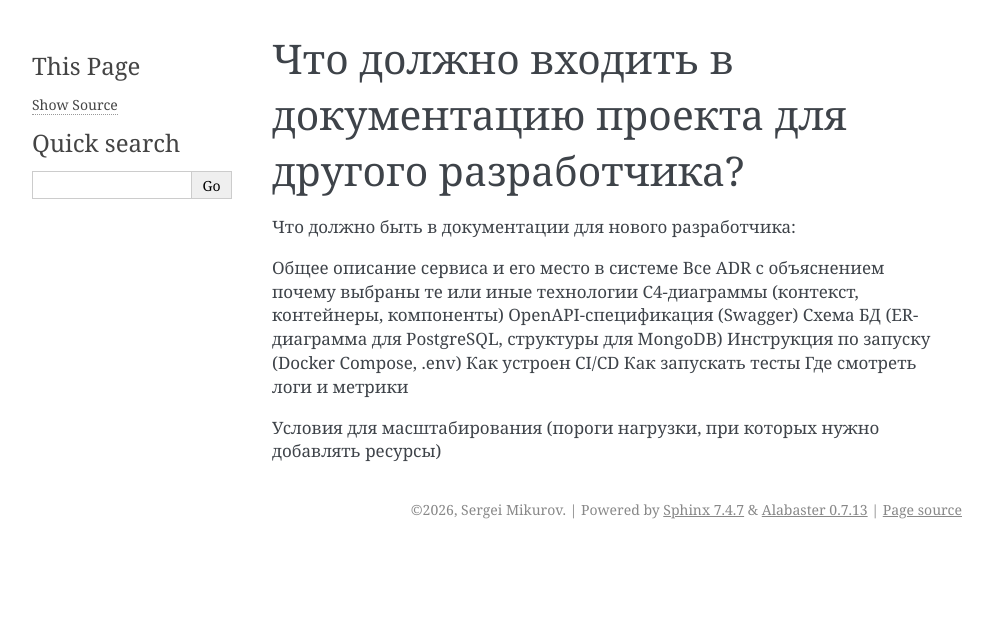
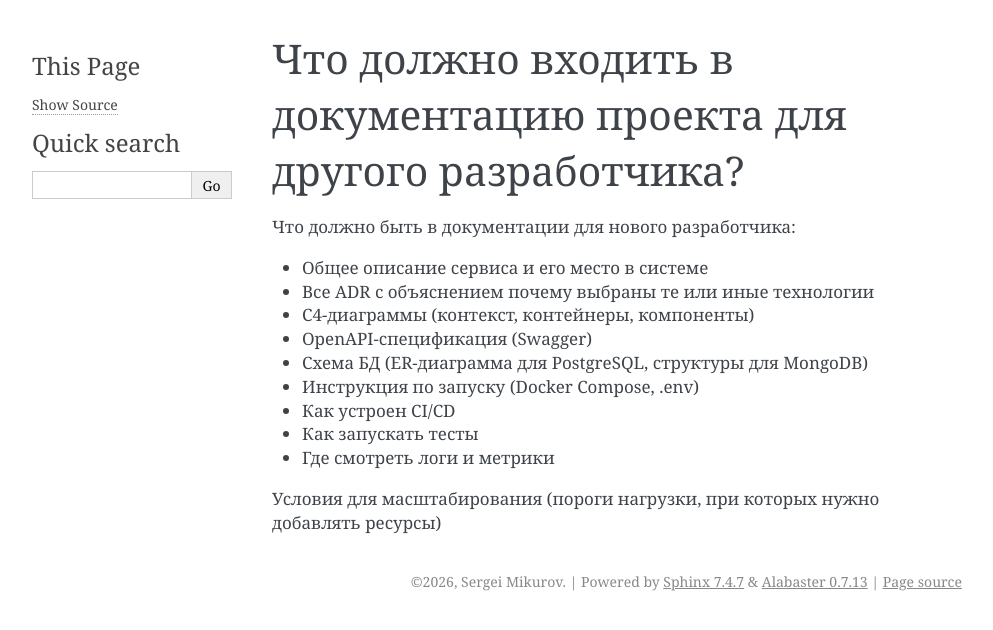
Before and after one commit to svmikurov/tt-ai-api, a Sphinx documentation site: the page built from docs/source/interview/docs/for_developers.rst, in a window 1280 px wide. Shown: the top 630 px of the page, without its empty margins (148-1141 px from the left). Built offline with Sphinx 7.4.7, drawn with Linux system fonts in a browser that asks for light colours.

```diff
--- a/docs/source/interview/docs/arch.rst
+++ b/docs/source/interview/docs/arch.rst
@@ -1,4 +1,6 @@
 Где и как вы зафиксируете принятые архитектурные решения?
 =========================================================
 
-Все архитектурные решения я документирую в репозитории в формате ADR (Architecture Decision Records). Это Markdown-файлы в папке /docs/adr/, где каждый файл описывает одно решение, его контекст, альтернативы и последствия. Диаграммы рисую в Mermaid или Draw.io и сохраняю рядом с ADR.
+Все архитектурные решения я документирую в репозитории в формате ADR (Architecture Decision Records).
+Это Markdown-файлы в папке /docs/adr/, где каждый файл описывает одно решение, его контекст, альтернативы и последствия.
+Диаграммы рисую в Mermaid или Draw.io и сохраняю рядом с ADR.
--- a/docs/source/interview/docs/for_developers.rst
+++ b/docs/source/interview/docs/for_developers.rst
@@ -3,14 +3,14 @@
 
 Что должно быть в документации для нового разработчика:
 
-Общее описание сервиса и его место в системе
-Все ADR с объяснением почему выбраны те или иные технологии
-C4-диаграммы (контекст, контейнеры, компоненты)
-OpenAPI-спецификация (Swagger)
-Схема БД (ER-диаграмма для PostgreSQL, структуры для MongoDB)
-Инструкция по запуску (Docker Compose, .env)
-Как устроен CI/CD
-Как запускать тесты
-Где смотреть логи и метрики
+- Общее описание сервиса и его место в системе
+- Все ADR с объяснением почему выбраны те или иные технологии
+- C4-диаграммы (контекст, контейнеры, компоненты)
+- OpenAPI-спецификация (Swagger)
+- Схема БД (ER-диаграмма для PostgreSQL, структуры для MongoDB)
+- Инструкция по запуску (Docker Compose, .env)
+- Как устроен CI/CD
+- Как запускать тесты
+- Где смотреть логи и метрики
 
 Условия для масштабирования (пороги нагрузки, при которых нужно добавлять ресурсы)
--- a/docs/source/interview/docs/index.rst
+++ b/docs/source/interview/docs/index.rst
@@ -2,7 +2,7 @@
 ================
 
 .. toctree::
-   :maxdepth: 3
+   :maxdepth: 2
 
    arch
    for_developers
--- a/docs/source/interview/index.rst
+++ b/docs/source/interview/index.rst
@@ -2,7 +2,8 @@ Interview questions
 ===================
 
 .. toctree::
-   :maxdepth: 3
+   :maxdepth: 2
 
+   layer3/index
    layer4/index
    docs/index
--- /dev/null
+++ b/docs/source/interview/layer3/db.rst
@@ -0,0 +1,2 @@
+Какую БД выберете для хранения профилей и истории сообщений?
+============================================================
--- /dev/null
+++ b/docs/source/interview/layer3/migrations.rst
@@ -0,0 +1,2 @@
+Как будете управлять миграциями схемы БД?
+=========================================
--- /dev/null
+++ b/docs/source/interview/layer3/rag.rst
@@ -0,0 +1,2 @@
+Если нам нужно реализовать RAG (поиск по базе знаний), какие инструменты предложите?
+====================================================================================
--- a/docs/source/interview/layer4/index.rst
+++ b/docs/source/interview/layer4/index.rst
@@ -1,8 +1,8 @@
-Interview questions
-===================
+Основание (Инфраструктура и Безопасность)
+=========================================
 
 .. toctree::
-   :maxdepth: 3
+   :maxdepth: 2
 
    pack
    access
```
Also changed, not shown: docs/source/interview/layer3/index.rst (added, +9 -0 lines).
